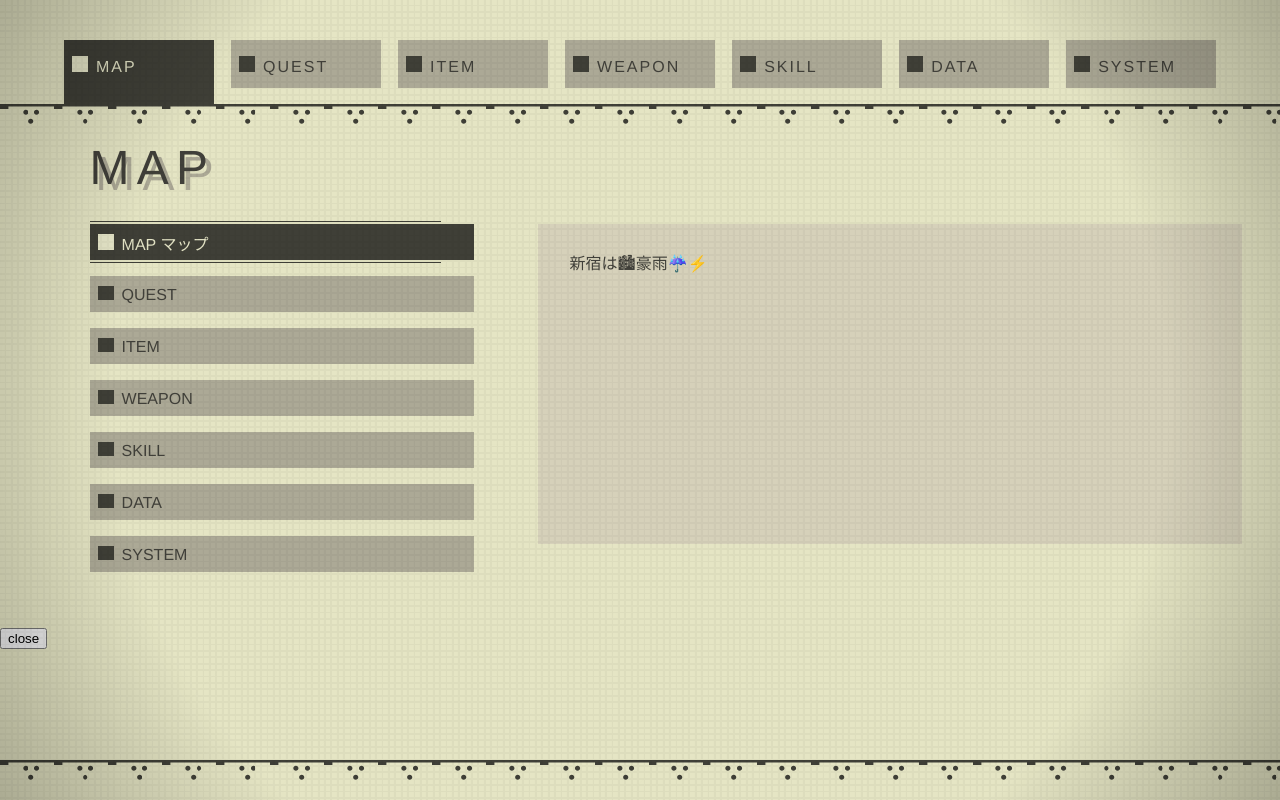
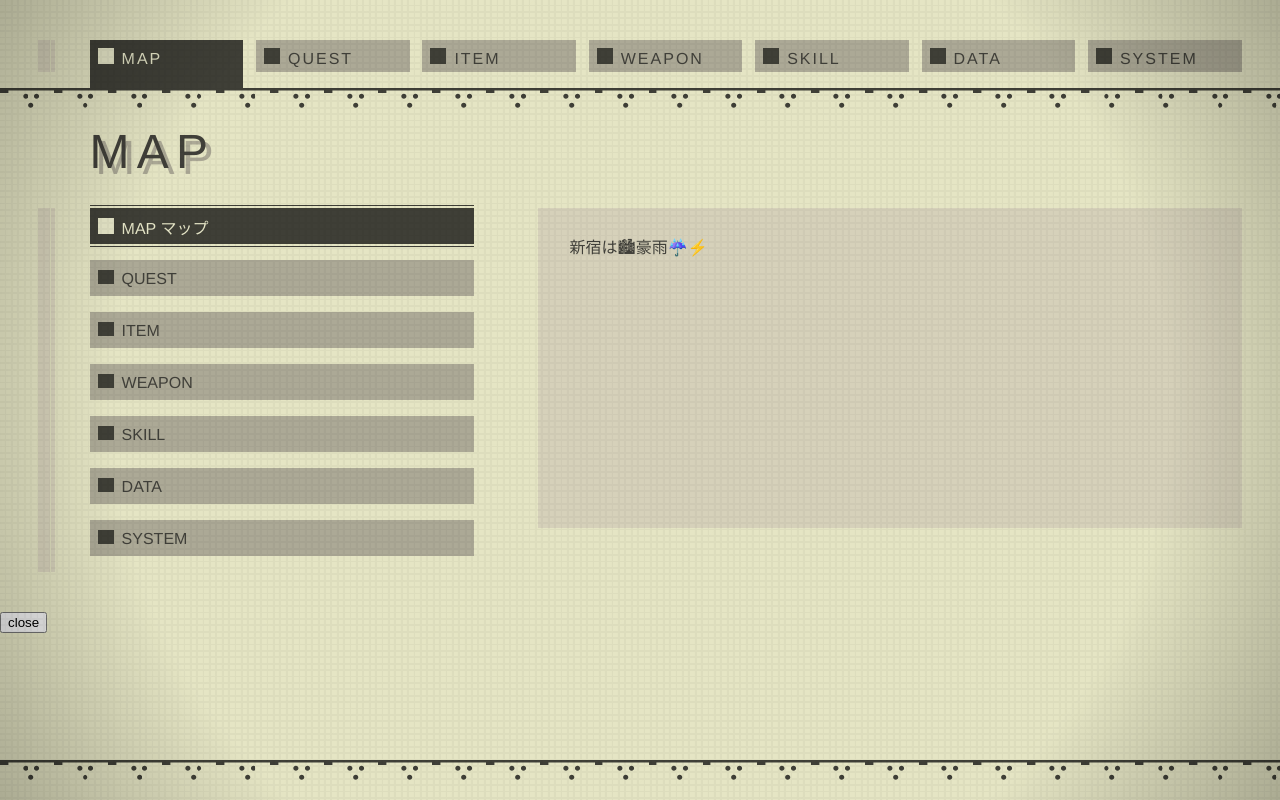
Before and after one commit to aodnawg/nier, a React app: page / in a window 1280 px wide. Built offline with nearby package versions, Linux system fonts and the light colour scheme.

Commit message:
add selector.

```diff
--- /dev/null
+++ b/src/js/components/common/selector.jsx
@@ -0,0 +1,44 @@
+import React from 'react';
+
+export default class Selector extends React.Component {
+  render() {
+    const { direction } = this.props;
+    let position;
+    if (direction === 'y') {
+      position = { top: 6 + (52 * this.props.index) };
+    } else {
+      position = { left: `${( (90/7) * this.props.index) - 3.5}vw` };
+    }
+
+    console.log(position);
+
+    return (<svg
+      width="100%"
+      height="100%"
+      viewBox="0 0 100 100"
+      version="1.1"
+      xmlns="http://www.w3.org/2000/svg"
+      style={Object.assign({
+        fillRule: 'evenodd',
+        clipRule: 'evenodd',
+        strokeLinecap: 'round',
+        strokeLinejoin: 'round',
+        strokeMiterlimit: 1.5,
+      }, {}, position)}
+      className="selector"
+    >
+      <g transform="matrix(1.38889,0,0,1.38889,-13.8889,-40.2778)">
+          <rect x="72" y="29" width="10" height="10" />
+          <path
+            d="M31,39L79,56L31,73L10,56L31,39ZM31.25,59.25C29.456,61.044 26.544,61.044 24.75,59.25C22.956,57.456 22.956,54.544 24.75,52.75C26.544,50.956 29.456,50.956 31.25,52.75C33.044,54.544 33.044,57.456 31.25,59.25Z"
+            style={{
+              strokeWidth: '0',
+            }}
+          />
+          <g transform="matrix(1,0,0,-1,0,112)">
+              <rect x="72" y="29" width="10" height="10" />
+          </g>
+      </g>
+            </svg>);
+  }
+}
--- a/src/js/components/menu/contents/header.jsx
+++ b/src/js/components/menu/contents/header.jsx
@@ -1,5 +1,6 @@
 import React from 'react';
 import Button from './header/nav/button';
+import Selector from '../../common/selector';
 
 export default class Header extends React.Component {
   render() {
@@ -17,6 +18,7 @@ export default class Header extends React.Component {
             thisIndex={index}
             currentPageIndex={this.props.currentPageIndex}
           />))}
+          <Selector direction="x" index={this.props.currentPageIndex} />
         </ul>
       </nav>
             </div>
--- a/src/js/components/menu/contents/page.jsx
+++ b/src/js/components/menu/contents/page.jsx
@@ -1,5 +1,6 @@
 import React from 'react';
 import SubNav from './page/sub_nav';
+import Selector from '../../common/selector';
 import Tips from './page/tips';
 
 export default class Page extends React.Component { // TODO propsが適当すぎる
@@ -24,8 +25,10 @@ export default class Page extends React.Component { // TODO propsが適当すぎ
                 page={page}
                 delay={delay * (i - 1)}
               />))}
+            <Selector direction="y" index={this.props.currentSubContents} />
           </ul>
         </nav>
+
         <div className="text">
           {page.sub_contents[this.props.currentSubContents].text}
         </div>
--- a/src/scss/menu/contents/header.scss
+++ b/src/scss/menu/contents/header.scss
@@ -3,10 +3,43 @@
     .header{
       nav{
         width: 90vw;
-        margin: 5vh 5vw 2vh;
+        margin: 5vh 3vw 2vh 7vw;
         letter-spacing: 2px;
+        position: relative;
+
+        svg.selector {
+          width: 2rem;
+          height: auto;
+          fill: #3F3F37;
+          position: absolute;
+          top: 0;
+          transition: left .2s ease;
+        }
 
         ul{
+          &::before {
+            content: '';
+            width: 4px;
+            display: block;
+            position: absolute;
+            top: 0; left: -3vw;
+            margin-right: 10px;
+            height: 100%;
+            background: #D6D1BA;
+            transition: height .3s linear;
+          }
+
+          &::after {
+            content: '';
+            width: 12px;
+            display: block;
+            position: absolute;
+            top: 0; left: -4vw;
+            height: 100%;
+            background: #D6D1BA;
+            transition: height .3s linear;
+          }
+
           display: flex;
           flex-wrap: wrap;
           justify-content: space-between;
@@ -14,15 +47,15 @@
 
           li{
             position: relative;
-            width: 13%;
+            width: 12vw;
 
             div {
               transition: bottom 0.3s linear;
             }
 
             div.button {
-              padding: 1em 0;
-              height: 3em;
+              padding: 0.5rem 0;
+              height: 2rem;
               box-sizing: border-box;
               min-width: 120px;
               background: #ACA996;
@@ -42,7 +75,7 @@
               &::after{
                 display: block;
                 width: 0;
-                height: 3em;
+                height: 2em;
                 position: absolute;
                 top: 0; left: 0;
                 background: #3F3F37;
--- a/src/scss/menu/contents/page.scss
+++ b/src/scss/menu/contents/page.scss
@@ -19,15 +19,44 @@
         justify-content: space-between;
 
         nav.sub_nav {
+          position: relative;
+          display: flex;
+          justify-content: center;
+          flex-direction: column;
+
           ul {
+            position: relative;
+
+            &::before {
+              content: '';
+              width: 4px;
+              display: block;
+              position: absolute;
+              top: 0; left: -3vw;
+              margin-right: 10px;
+              height: 100%;
+              background: #D6D1BA;
+              transition: height .3s linear;
+            }
+
+            &::after {
+              content: '';
+              width: 12px;
+              display: block;
+              position: absolute;
+              top: 0; left: -4vw;
+              height: 100%;
+              background: #D6D1BA;
+              transition: height .3s linear;
+            }
+
             li{
-              transition: all 0.8s ease;
+              // transition: all 0.8s ease;
               position: relative;
               width: 30vw;
               margin-bottom: 1em;
               cursor: pointer;
-              // transition: left, opacity 0.5s linear;
-
+              z-index: 1;
 
               div {
                 transition: top,bottom,height 0.3s linear;
@@ -137,8 +166,25 @@
             }
           }
 
-          &.show {ul li { opacity: 1; left: 0;}}
-          &.hide {ul li { opacity: 0; left: -10vw; transition-duration: .4s !important; }}
+          &.show {ul li {
+            opacity: 1; left: 0;
+            transition: left .5s linear, opacity .5s linear;
+          }}
+          &.hide {ul li {
+            opacity: 0; left: -10vw;
+            // transition: opacity .5s linear;
+          }}
+
+          svg.selector {
+            width: 2rem;
+            height: auto;
+            fill: #3F3F37;
+            position: absolute;
+            top: 0;
+            left: -3.5vw;
+            transition: top .2s linear;
+            z-index: 1;
+          }
         }
 
         .text {
```
Also changed, not shown: src/scss/selector.svg (added).
